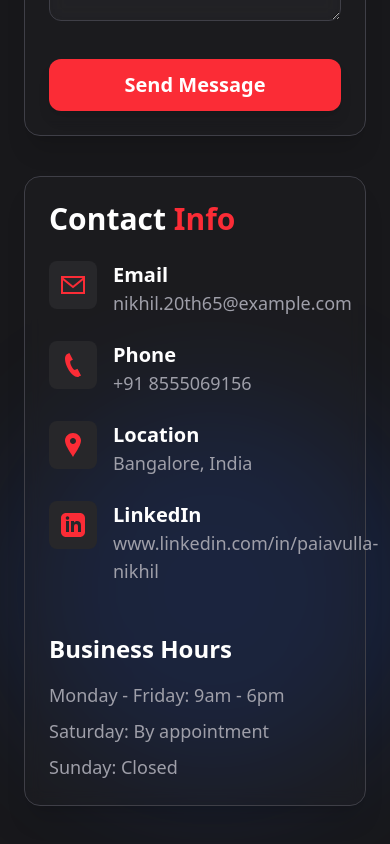
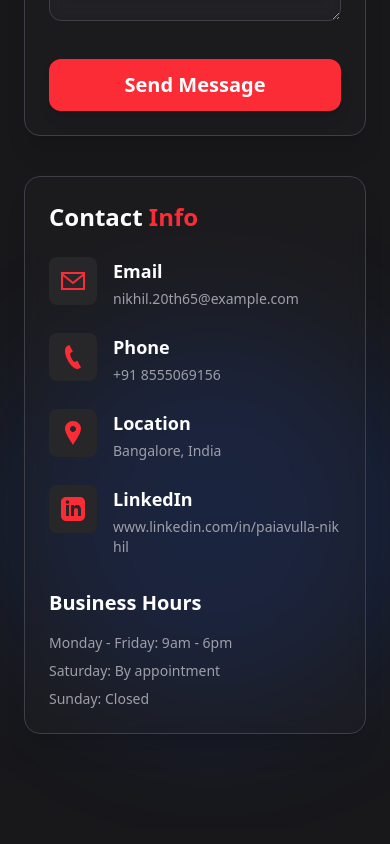
Before and after one commit to PaiavullaNikhil/reactPortfolio, a React (Vite) app in the folder Frontend/: page / in a window 390 px wide. Shown: the part 5795-6639 px from the top of the page. Built offline with nearby package versions, Linux system fonts and the light colour scheme.

Commit message:
update contact.jsx

```diff
--- a/Frontend/src/pages/Contact.jsx
+++ b/Frontend/src/pages/Contact.jsx
@@ -31,7 +31,7 @@ const Contact = () => {
     e.preventDefault();
     setFormStatus(prev => ({ ...prev, isSubmitting: true }));
     try {
-      const response = await fetch('http://localhost:3000/api/contact', {
+      const response = await fetch('https://reactportfolio-7y6m.onrender.com/api/contact', {
         method: 'POST',
         headers: {
           'Content-Type': 'application/json',
@@ -280,9 +280,9 @@ const Contact = () => {
             transition={{ duration: 0.8, delay: 0.4 }}
             className="w-full lg:w-2/5"
           >
-            <div className="bg-zinc-800/30 backdrop-blur-sm border border-zinc-700 rounded-2xl p-6 md:p-8 shadow-xl h-full">
+            <div className="bg-zinc-800/30 backdrop-blur-sm border border-zinc-700 rounded-2xl p-6 md:p-8 shadow-xl h-full overflow-hidden">
               <motion.h2
-                className="text-3xl md:text-4xl font-bold text-white mb-6"
+                className="text-2xl md:text-3xl lg:text-4xl font-bold text-white mb-6"
                 variants={dopplerEffect}
                 whileHover="hover"
                 onMouseEnter={textEnter}
@@ -291,28 +291,30 @@ const Contact = () => {
                 Contact <span className="text-red-500">Info</span>
               </motion.h2>
 
-              <div className="space-y-6 mb-12">
+              <div className="space-y-6 mb-8 lg:mb-12">
                 {socialContacts.map((contact, index) => (
                   <motion.div
                     key={index}
-                    className="flex items-start"
+                    className="flex items-start space-x-4 overflow-hidden"
                     whileHover={{ x: 5 }}
                     transition={{ type: "spring", stiffness: 400, damping: 10 }}
                   >
-                    <div className="bg-zinc-800 p-3 rounded-lg mr-4">
+                    <div className="bg-zinc-800 p-3 rounded-lg flex-shrink-0">
                       <div className="text-red-500">{contact.icon}</div>
                     </div>
-                    <div>
-                      <h3 className="text-xl font-bold text-white">{contact.name}</h3>
-                      <p className="text-lg text-zinc-400">{contact.value}</p>
+                    <div className="flex-1 min-w-0">
+                      <h3 className="text-lg md:text-xl font-bold text-white mb-1">{contact.name}</h3>
+                      <p className="text-sm md:text-base lg:text-lg text-zinc-400 break-words break-all">
+                        {contact.value}
+                      </p>
                     </div>
                   </motion.div>
                 ))}
               </div>
 
-              <div className="mt-8">
+              <div className="mt-6 lg:mt-8">
                 <motion.h3
-                  className="text-2xl font-bold text-white mb-4"
+                  className="text-xl md:text-2xl font-bold text-white mb-4"
                   variants={dopplerEffect}
                   whileHover="hover"
                   onMouseEnter={textEnter}
@@ -320,7 +322,7 @@ const Contact = () => {
                 >
                   Business Hours
                 </motion.h3>
-                <div className="space-y-2 text-lg text-zinc-400">
+                <div className="space-y-2 text-sm md:text-base lg:text-lg text-zinc-400">
                   <p>Monday - Friday: 9am - 6pm</p>
                   <p>Saturday: By appointment</p>
                   <p>Sunday: Closed</p>
```
Also changed, not shown: Frontend/public/nikhil_icon.jpg (added).
